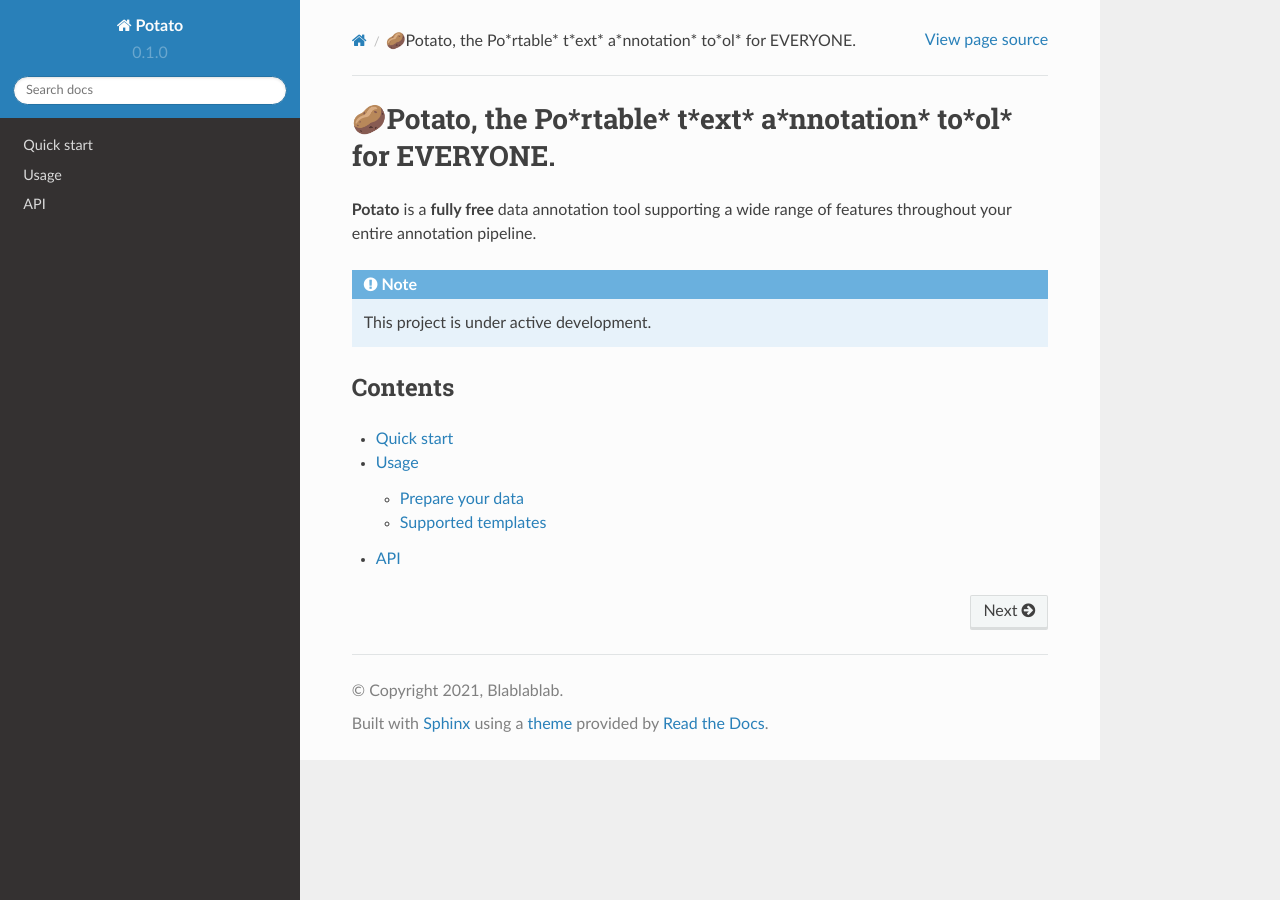
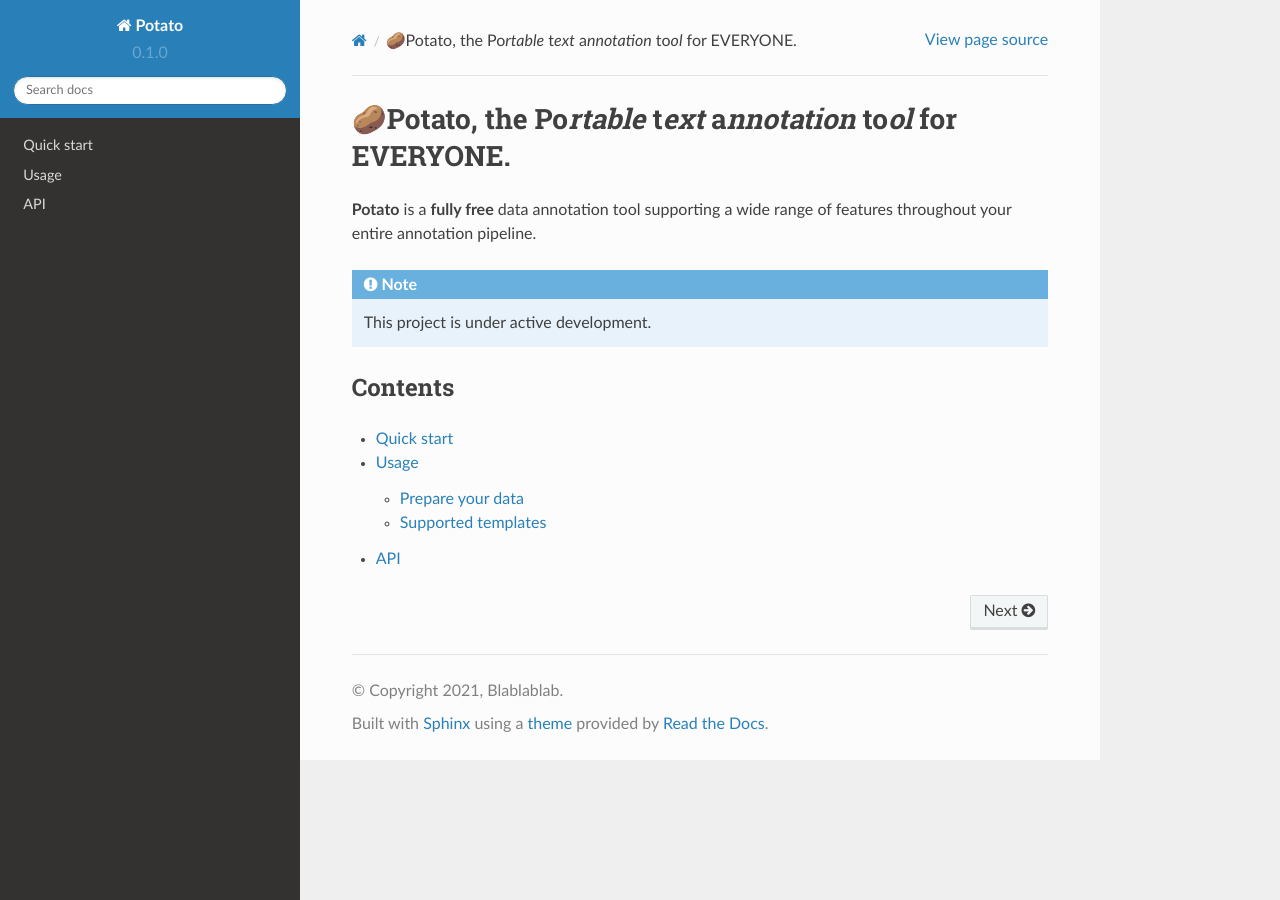
Before and after one commit to Jiaxin-Pei/potato-tutorial, a Sphinx documentation site: the page built from docs/source/index.rst, in a window 1280 px wide. Built offline with Sphinx 7.4.7 and the Read the Docs theme 2.0.0, drawn with Linux system fonts in a browser that asks for light colours.

```diff
--- a/docs/source/index.rst
+++ b/docs/source/index.rst
@@ -1,4 +1,4 @@
-🥔Potato, the Po*rtable* t*ext* a*nnotation* to*ol* for EVERYONE.
+🥔Potato, the Po\ *rtable* t\ *ext* a\ *nnotation* to\ *ol* for EVERYONE.
 ===================================
 
 **Potato** is a **fully free** data annotation tool supporting a wide range of features throughout your
```
